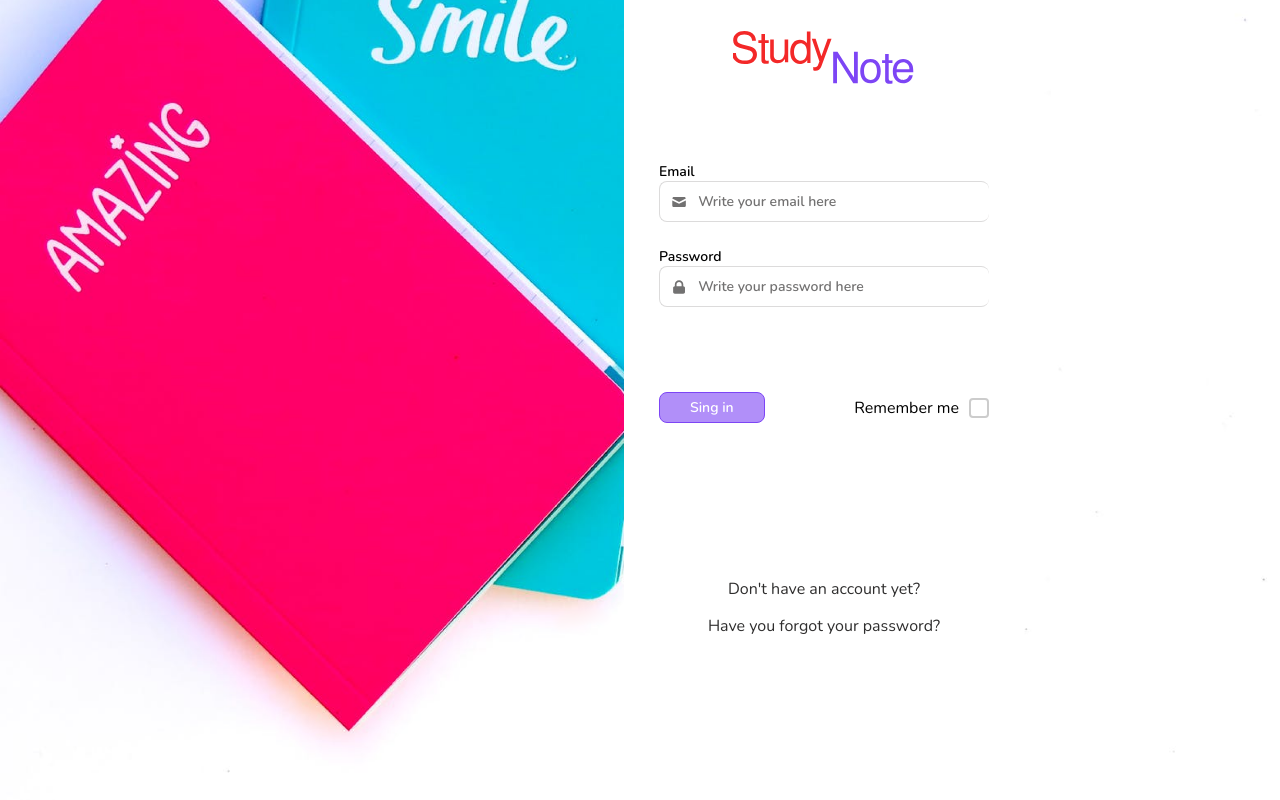
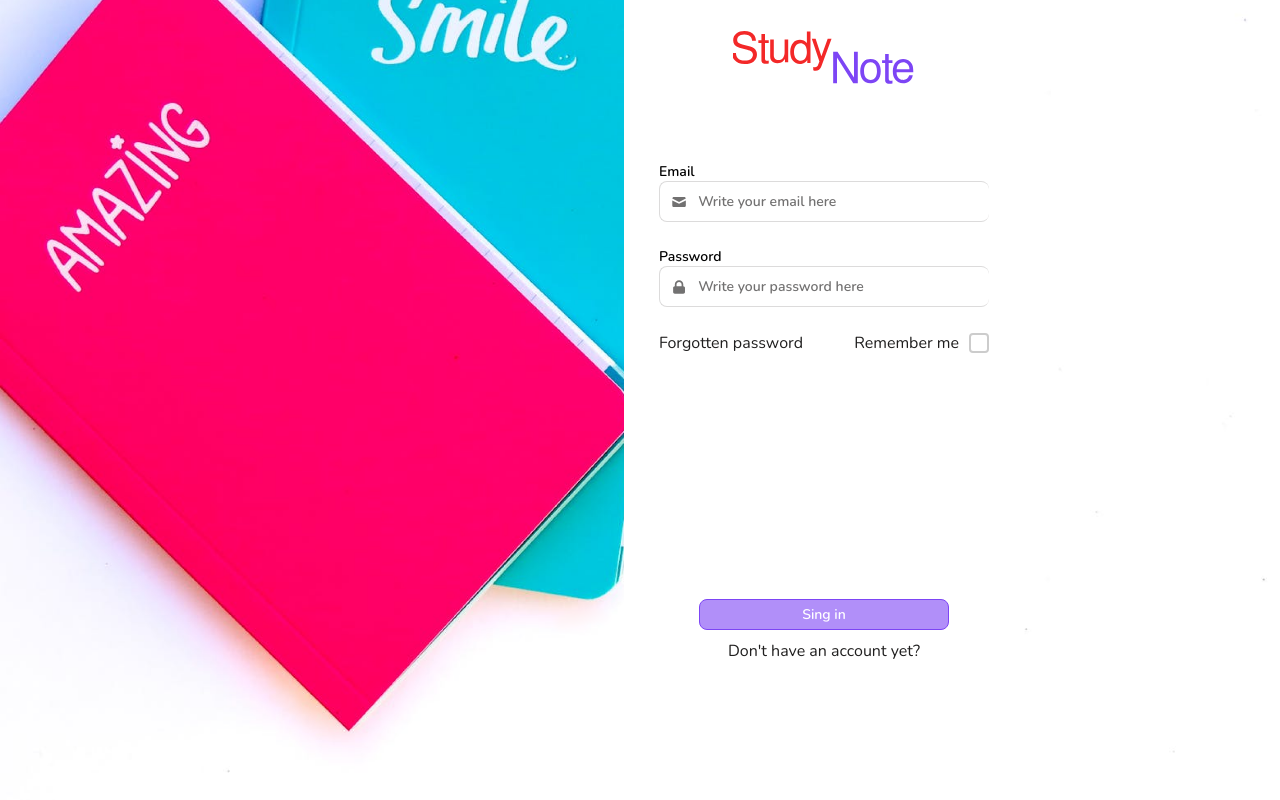
Before and after one commit to CardozoCasariegoLuciano/StudyNotes-Frontend, a React (Vite) app: page /auth/login in a window 1280 px wide. Built offline with nearby package versions, Linux system fonts and the light colour scheme.

Commit message:
SNTAB-49 apply figma changes in Login and Register pages (#8)

```diff
--- a/src/components/FormsElements/CheckBox/SimpleCheckBox.scss
+++ b/src/components/FormsElements/CheckBox/SimpleCheckBox.scss
@@ -6,5 +6,6 @@
 
   label {
     cursor: pointer;
+    color: var(--grey_800);
   }
 }
--- a/src/pages/Auth/LoginPage.tsx
+++ b/src/pages/Auth/LoginPage.tsx
@@ -40,7 +40,7 @@ const LoginPage = () => {
       <div className="auth">
         <div className="auth__container">
           <Logo margin="20px 0px 50px 0px" />
-          <form className="login_form" onSubmit={submit}>
+          <form className="auth__form" onSubmit={submit}>
             <div className="auth_inputs">
               <SimpleInput
                 type="text"
@@ -63,17 +63,16 @@ const LoginPage = () => {
                 errorMessage={form.formErrors.password}
                 onCleanInput={form.onCleanInput}
               />
+
+              <div className="auth__remember">
+                <Link to="">Forgotten password</Link>
+                <SimpleCheckBox label="Remember me" />
+              </div>
               <div className="auth_alertContainer">{showAlert()}</div>
             </div>
-            <div className="auth-login__actions">
-              <div className="auth-login__actions--buttons">
-                <SimpleButton disabled={form.hasErrors()}>Sing in</SimpleButton>
-                <SimpleCheckBox label="Remember me" />
-              </div>
-              <div className="auth-login__actions--links">
-                <Link to="/auth/register">Don't have an account yet?</Link>
-                <Link to="/auth/register">Have you forgot your password?</Link>
-              </div>
+            <div className="auth__actions">
+              <SimpleButton disabled={form.hasErrors()}>Sing in</SimpleButton>
+              <Link to="/auth/register">Don't have an account yet?</Link>
             </div>
           </form>
         </div>
--- a/src/pages/Auth/RegisterPage.tsx
+++ b/src/pages/Auth/RegisterPage.tsx
@@ -45,7 +45,7 @@ const RegisterPage = () => {
     <div className="auth">
       <div className="auth__container">
         <Logo margin="20px 0px 50px 0px" />
-        <form className="register_form" onSubmit={submit}>
+        <form className="auth__form" onSubmit={submit}>
           <div className="auth_inputs">
             <SimpleInput
               type="text"
@@ -92,9 +92,9 @@ const RegisterPage = () => {
             />
             {showAlert()}
           </div>
-          <div className="auth-register__actions">
+          <div className="auth__actions">
             <SimpleButton disabled={form.hasErrors()}>Sing up</SimpleButton>
-            <Link to="/auth/login">Have an account yet?</Link>
+            <Link to="/auth/login">Already have an account</Link>
           </div>
         </form>
       </div>
--- a/src/pages/Auth/authStyles.scss
+++ b/src/pages/Auth/authStyles.scss
@@ -10,38 +10,9 @@
 }
 
 .auth {
-  .register_form,
-  .login_form {
-    width: 100%;
-    max-width: 330px;
-    display: flex;
-    flex-direction: column;
-    justify-content: space-between;
-  }
-
-  .register_form {
-    height: calc(100vh - 200px);
-  }
-
-  .login_form {
-    height: 100vh;
-    max-height: 475px;
-    position: relative;
-
-    &__alertContainer {
-      position: absolute;
-      width: 100%;
-      max-width: 400px;
-    }
-  }
-
-  &-register__actions {
-    display: flex;
-    justify-content: space-between;
-    align-items: center;
 
   a {
-      color: var(--grey_700);
+    color: var(--grey_800);
     text-decoration: none;
     text-align: center;
 
@@ -49,36 +20,32 @@
       text-decoration: underline;
     }
   }
+
+  &__actions {
+    display: flex;
+    flex-direction: column;
+    align-items: center;
+    gap: 10px;
+
+    button {
+      width: 250px;
+      font-weight: 600;
     }
-  &-login__actions {
+  }
+
+  &__form {
+    width: 100%;
+    max-width: 330px;
     display: flex;
     flex-direction: column;
     justify-content: space-between;
-    align-items: center;
-    margin-top: 60px;
-    height: 100vh;
+    height: calc(100vh - 175px);
+  }
 
-    a {
-      color: var(--grey_700);
-      text-decoration: none;
-      text-align: center;
-
-      &:hover {
-        text-decoration: underline;
-      }
-    }
-    &--buttons {
-      width: 100%;
+  &__remember {
+    margin-bottom: 20px;
     display: flex;
     justify-content: space-between;
-      align-items: center;
-    }
-
-    &--links {
-      display: flex;
-      flex-direction: column;
-      gap: 15px;
-    }
   }
 }
 
@@ -87,14 +54,14 @@
     background-image: url(../../assets/images/default.png);
     background-size: cover;
     background-repeat: no-repeat;
+
+    &__form {
+      height: 500px;
+    }
   }
 
   .auth__container {
     margin-right: 0px;
-
-    .register_form {
-      max-height: 500px;
-    }
   }
 }
 
```
Also changed, not shown: 1 other file (tests, documents, lock files or other folders). Lines whose indentation alone changed are shown as unchanged.
